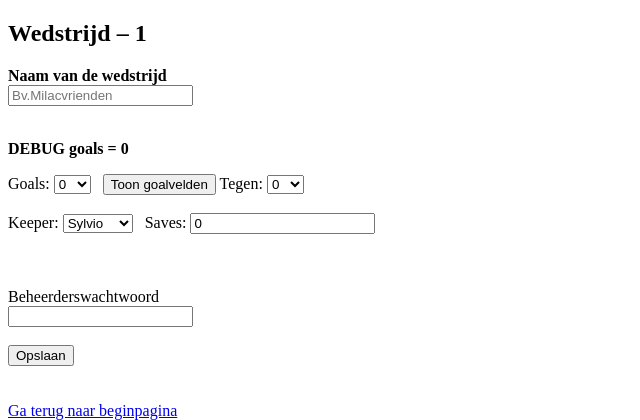
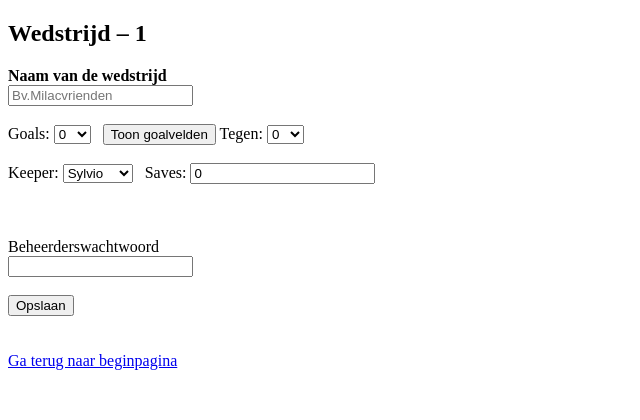
Before and after one commit to Jorenvdp/milacvrienden, a Flask app: page /wedstrijd/1 in a window 1280 px wide. Shown: the top 420 px of the page, without its empty margins (0-640 px from the left). Run offline with Flask 3, Linux system fonts and the light colour scheme.

Commit message:
Update wedstrijd.html

```diff
--- a/templates/wedstrijd.html
+++ b/templates/wedstrijd.html
@@ -15,7 +15,7 @@
     placeholder="Bv.Milacvrienden"
 >
 <br><br>
-<p><strong>DEBUG goals = {{ goals }}</strong></p>
+
 Goals:
 <select name="goals" id="goals" onchange="this.form.submit()">
 {% for i in range(11) %}
```
